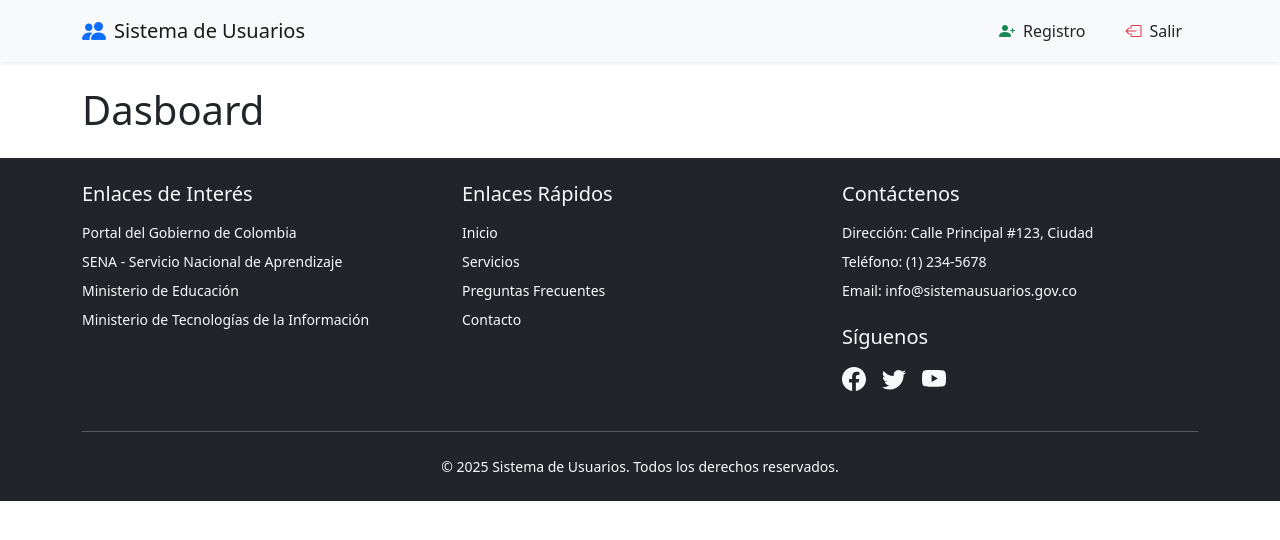
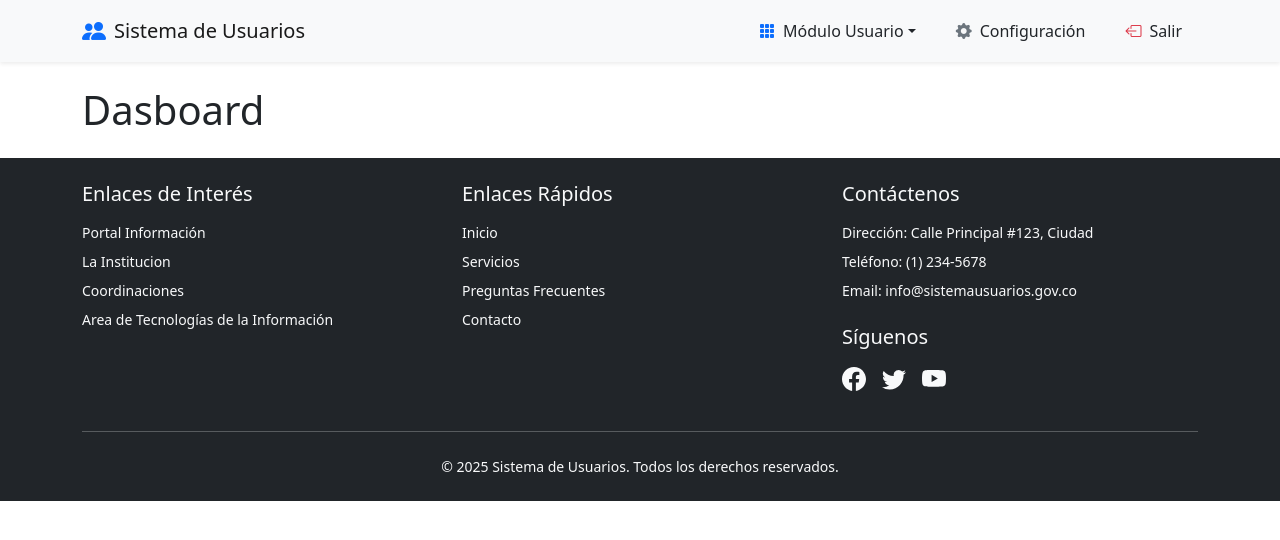
Before and after one commit to davidperez03/Sirca, a Django app: page /interfaz/inicio/ in a window 1280 px wide. Shown: the top 540 px of the page. Run offline with Django 5.2, Linux system fonts and the light colour scheme; the visitor is signed in with stand-in values (Sample User, id 1).

Commit message:
style(base): mejora apariencia del menú desplegable en la plantilla principal

```diff
--- a/core/templates/base.html
+++ b/core/templates/base.html
@@ -8,15 +8,14 @@
     <link href="https://cdn.jsdelivr.net/npm/bootstrap-icons/font/bootstrap-icons.css" rel="stylesheet">
 </head>
 
+<body>
     <nav class="navbar navbar-expand-lg navbar-light bg-light shadow-sm">
         <div class="container">
-            <!-- Logo y Nombre del Sistema -->
             <a class="navbar-brand d-flex align-items-center fw-semibold" href="{% url 'portal:portal' %}">
                 <i class="bi bi-people-fill fs-4 me-2 text-primary"></i>
                 Sistema de Usuarios
             </a>
 
-            <!-- Botón de menú para móviles -->
             <button class="navbar-toggler border-0 p-2" type="button" data-bs-toggle="collapse" data-bs-target="#navbarNav"
                 aria-controls="navbarNav" aria-expanded="false" aria-label="Toggle navigation">
                 <span class="navbar-toggler-icon"></span>
@@ -24,23 +23,69 @@
 
             <div class="collapse navbar-collapse" id="navbarNav">
                 <ul class="navbar-nav ms-auto gap-2">
-                    <li class="nav-item">
-                        <a class="nav-link d-flex align-items-center px-3 py-2 rounded text-dark" href="{% url 'usuarios:registro' %}">
-                            <i class="bi bi-person-plus-fill me-2 text-success"></i> Registro
-                        </a>
-                    </li>
-                    <li class="nav-item">
-                        {% if user.is_authenticated %}
+                    {% if user.is_authenticated %}
+                        <li class="nav-item dropdown">
+                            <a class="nav-link dropdown-toggle d-flex align-items-center px-3 py-2 rounded text-dark"
+                               href="#" id="interfazDropdown" role="button" data-bs-toggle="dropdown" aria-expanded="false">
+                                <i class="bi bi-grid-3x3-gap-fill me-2 text-primary"></i> Módulo Usuario
+                            </a>
+                            <ul class="dropdown-menu dropdown-menu-end shadow-lg border-0 rounded-3 p-2" aria-labelledby="interfazDropdown">
+                                <li>
+                                    <a class="dropdown-item d-flex align-items-center py-2 rounded" href="#">
+                                        <i class="bi bi-car-front-fill text-primary fs-5 me-3"></i>
+                                        <span>Vehículos</span>
+                                    </a>
+                                </li>
+                                <li>
+                                    <a class="dropdown-item d-flex align-items-center py-2 rounded" href="#">
+                                        <i class="bi bi-box-seam-fill text-success fs-5 me-3"></i>
+                                        <span>Pertenencias</span>
+                                    </a>
+                                </li>
+                                <li>
+                                    <a class="dropdown-item d-flex align-items-center py-2 rounded" href="#">
+                                        <i class="bi bi-person-badge-fill text-warning fs-5 me-3"></i>
+                                        <span>Carné Estudiantil</span>
+                                    </a>
+                                </li>
+                                <li>
+                                    <a class="dropdown-item d-flex align-items-center py-2 rounded" href="#">
+                                        <i class="bi bi-qr-code-scan text-info fs-5 me-3"></i>
+                                        <span>Generador de QR</span>
+                                    </a>
+                                </li>
+                                <hr class="dropdown-divider">
+                                <li>
+                                    <a class="dropdown-item d-flex align-items-center py-2 rounded" href="#">
+                                        <i class="bi bi-clock-history text-danger fs-5 me-3"></i>
+                                        <span>Historial de Accesos</span>
+                                    </a>
+                                </li>
+                            </ul>
+
+                        </li>
+                        <li class="nav-item">
+                            <a class="nav-link d-flex align-items-center px-3 py-2 rounded text-dark" href="#">
+                                <i class="bi bi-gear-fill me-2 text-secondary"></i> Configuración
+                            </a>
+                        </li>
+                        <li class="nav-item">
                             <a class="nav-link d-flex align-items-center px-3 py-2 rounded text-dark" href="{% url 'usuarios:salir' %}">
                                 <i class="bi bi-box-arrow-left me-2 text-danger"></i> Salir
                             </a>
-                        {% else %}
+                        </li>
+                    {% else %}
+                        <li class="nav-item">
+                            <a class="nav-link d-flex align-items-center px-3 py-2 rounded text-dark" href="{% url 'usuarios:registro' %}">
+                                <i class="bi bi-person-plus-fill me-2 text-success"></i> Registro
+                            </a>
+                        </li>
+                        <li class="nav-item">
                             <a class="nav-link d-flex align-items-center px-3 py-2 rounded text-dark" href="{% url 'usuarios:ingreso' %}">
                                 <i class="bi bi-box-arrow-in-right me-2 text-primary"></i> Ingreso
                             </a>
-                        {% endif %}
-                    </li>
-
+                        </li>
+                    {% endif %}
                 </ul>
             </div>
         </div>
@@ -52,18 +97,13 @@
                 {% for message in messages %}
                     <div class="alert alert-{% if message.tags == 'error' %}danger{% else %}{{ message.tags }}{% endif %}
                     alert-dismissible fade show shadow-sm rounded-3 px-4 py-3 d-flex align-items-center w-75" role="alert">
-
-            <!-- Iconos dinámicos según el tipo de mensaje -->
                         <i class="bi
                             {% if message.tags == 'error' %}bi-exclamation-triangle-fill
                             {% elif message.tags == 'success' %}bi-check-circle-fill
                             {% elif message.tags == 'warning' %}bi-exclamation-circle-fill
                             {% elif message.tags == 'info' %}bi-info-circle-fill{% endif %}
                             me-2 fs-5"></i>
-                        <!-- Texto del mensaje -->
                         <div class="flex-grow-1">{{ message }}</div>
-
-                        <!-- Botón de cierre -->
                         <button type="button" class="btn-close" data-bs-dismiss="alert" aria-label="Close"></button>
                     </div>
                 {% endfor %}
@@ -74,17 +114,16 @@
         {% endblock %}
     </div>
 
-
     <footer class="bg-dark text-light py-4 mt-4">
         <div class="container">
             <div class="row">
                 <div class="col-md-4 mb-3">
                     <h5 class="mb-3">Enlaces de Interés</h5>
                     <ul class="list-unstyled small">
-                        <li class="mb-2"><a href="https://www.gov.co/" class="text-light text-decoration-none" target="_blank">Portal del Gobierno de Colombia</a></li>
-                        <li class="mb-2"><a href="https://www.sena.edu.co/" class="text-light text-decoration-none" target="_blank">SENA - Servicio Nacional de Aprendizaje</a></li>
-                        <li class="mb-2"><a href="https://www.mineducacion.gov.co/" class="text-light text-decoration-none" target="_blank">Ministerio de Educación</a></li>
-                        <li class="mb-2"><a href="https://www.mintic.gov.co/" class="text-light text-decoration-none" target="_blank">Ministerio de Tecnologías de la Información</a></li>
+                        <li class="mb-2"><a href="#" class="text-light text-decoration-none" target="_blank">Portal Información</a></li>
+                        <li class="mb-2"><a href="#" class="text-light text-decoration-none" target="_blank">La Institucion</a></li>
+                        <li class="mb-2"><a href="#" class="text-light text-decoration-none" target="_blank">Coordinaciones</a></li>
+                        <li class="mb-2"><a href="#" class="text-light text-decoration-none" target="_blank">Area de Tecnologías de la Información</a></li>
                     </ul>
                 </div>
                 <div class="col-md-4 mb-3">
@@ -135,9 +174,10 @@
                 let bsAlert = new bootstrap.Alert(alert);
                 bsAlert.close();
             });
-        }, 5000);  // Se cerrarán en 5 segundos
+        }, 5000);
     </script>
 
     <script src="https://cdn.jsdelivr.net/npm/bootstrap@5.1.3/dist/js/bootstrap.bundle.min.js"></script>
+
 </body>
 </html>
--- a/usuarios/views.py
+++ b/usuarios/views.py
@@ -317,7 +317,6 @@ class RecuperarPasswordView(BaseView):
         messages.success(request, mensaje_generico)
         return render(request, self.template_name, {'form': form})
 
-
 class ResetearPasswordView(BaseView):
     template_name = 'usuarios/resetear_password.html'
 
```
Also changed, not shown: core/templates/usuarios/resetear_password.html (+5 -10 lines).
